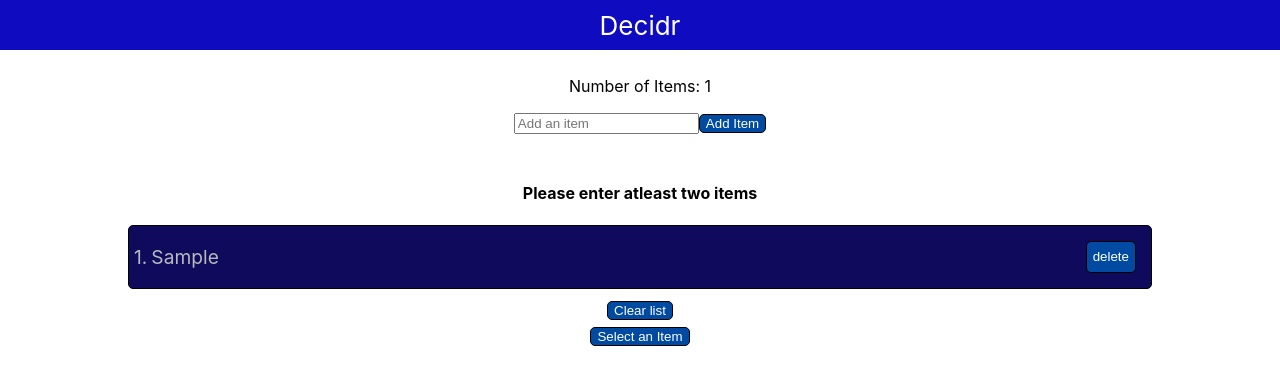
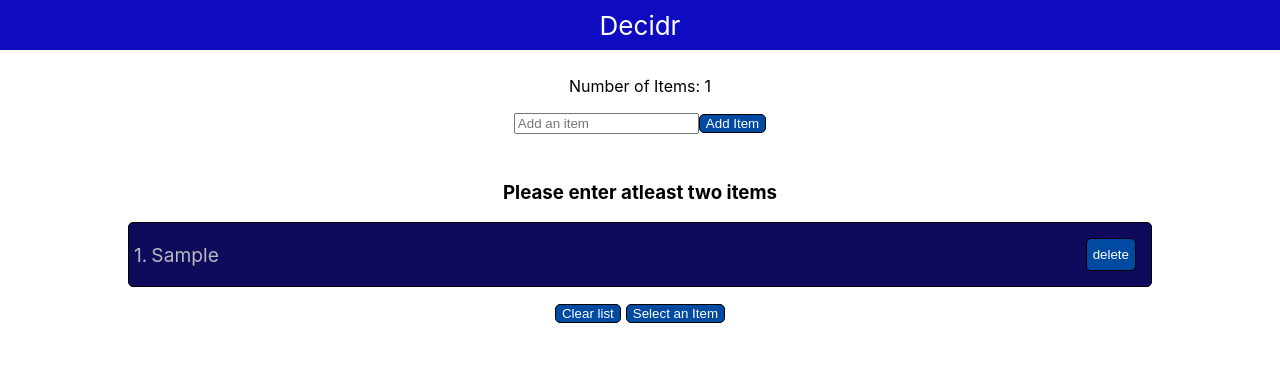
Before and after one commit to firezgi/decidr, a React (Create React App) app: page / in a window 1280 px wide. Both pictures are taken after typing "Sample" into the empty fields and a click on the button "Add Item". Shown: the top 384 px of the page. Built offline with nearby package versions, Linux system fonts and the light colour scheme.

Commit message:
feat(app): add styles

```diff
--- a/src/App.css
+++ b/src/App.css
@@ -47,7 +47,7 @@
   margin-left: 5px;
 }
 main {
-  overflow: hidden;
+  overflow: auto;
 }
 button {
   background-color: #004ba1;
@@ -59,17 +59,16 @@ button {
 #listbtn{
   margin: 15px;
 }
+#footerbtn{
+  margin-left: 5px;
+}
 #item{
   margin-left: 4px;
 }
 #add-item {
   height: 50px;
 }
-ol {
-  /* display: */
-  overflow: auto;
-  color: rgb(16, 10, 92);
-}
+
 footer {
   /* height:50px; */
   padding: 5px;
@@ -88,6 +87,7 @@ footer {
   }
   main {
     flex: 1 1 auto;
+    overflow: auto;
   }
   footer {
     flex: 0 0 auto;
--- a/src/App.js
+++ b/src/App.js
@@ -8,38 +8,50 @@ function App() {
   const [selectedItem, setSelectedItem] = useState("");
   const selectItem = () => {
     const random = Math.floor(Math.random() * listContainer.length);
-    if(listContainer.length <=1){
+    if (listContainer.length <= 1) {
       setSelectedItem("");
-      alert("The list must contain at least 2 items")
-    }
-    else if(listContainer.length >1){
+      alert("The list must contain at least 2 items");
+    } else if (listContainer.length > 1) {
       setSelectedItem(listContainer[random]);
     }
   };
+  const deleteAllHandler = () =>
+    setListContainer(listContainer.filter((item) => item !== item));
   return (
     <div className="App">
       <header className="App-header">Decidr</header>
-      {listContainer.length?<p>Number of Items: {listContainer.length}</p>:""}
-
+      {listContainer.length ? (
+        <p>Number of Items: {listContainer.length}</p>
+      ) : (
+        ""
+      )}
+      <AddItem
+        listContainer={listContainer}
+        setListContainer={setListContainer}
+      />
 
       <main>
-        <AddItem
-          listContainer={listContainer}
-          setListContainer={setListContainer}
-        />
-        <div>{listContainer.length<2 && <h4>Please enter atleast two items</h4>}</div>
-        <div >
+        <div>
+          {listContainer.length < 2 && <h3>Please enter atleast two items</h3>}
+        </div>
+        <div>
           {selectedItem.length ? (
             <p className="selectedItem">{selectedItem}</p>
           ) : (
             <DisplayList
-            listContainer={listContainer}
-            setListContainer={setListContainer} />
+              listContainer={listContainer}
+              setListContainer={setListContainer}
+            />
           )}
         </div>
       </main>
       <footer>
-      <button onClick={selectItem}>Select an Item</button>
+        {listContainer.length > 0 && (
+          <button onClick={() => deleteAllHandler()}>Clear list</button>
+        )}
+        <button id="footerbtn" onClick={selectItem}>
+          Select an Item
+        </button>
       </footer>
     </div>
   );
--- a/src/components/AddItem.js
+++ b/src/components/AddItem.js
@@ -19,7 +19,7 @@ function AddItem({listContainer,setListContainer}) {
         else if (newItem.length > 0) {
             if(isDuplicated(newItem)){
                 setListContainer([...listContainer])
-                alert("Duplicated please enter another")
+                alert("Duplicated :Please enter another")
                 setNewItem("")
             }
             else{
--- a/src/components/DisplayList.js
+++ b/src/components/DisplayList.js
@@ -3,8 +3,7 @@ import "../App.css";
 function DisplayList({ listContainer, setListContainer }) {
   const deleteHandler = (ind) =>
     setListContainer(listContainer.filter((item, i) => i !== ind));
-  const deleteAllHandler = () =>
-    setListContainer(listContainer.filter((item) => item !== item));
+
   const displayList = listContainer.length
     ? listContainer.map((item, index) => (
         <div className="listWrap" key={index}>
@@ -19,9 +18,7 @@ function DisplayList({ listContainer, setListContainer }) {
   return (
     <div id="display-list">
       {displayList}
-      {listContainer.length > 0 && (
-        <button onClick={() => deleteAllHandler()}>Clear list</button>
-      )}
+
     </div>
   );
 }
```
